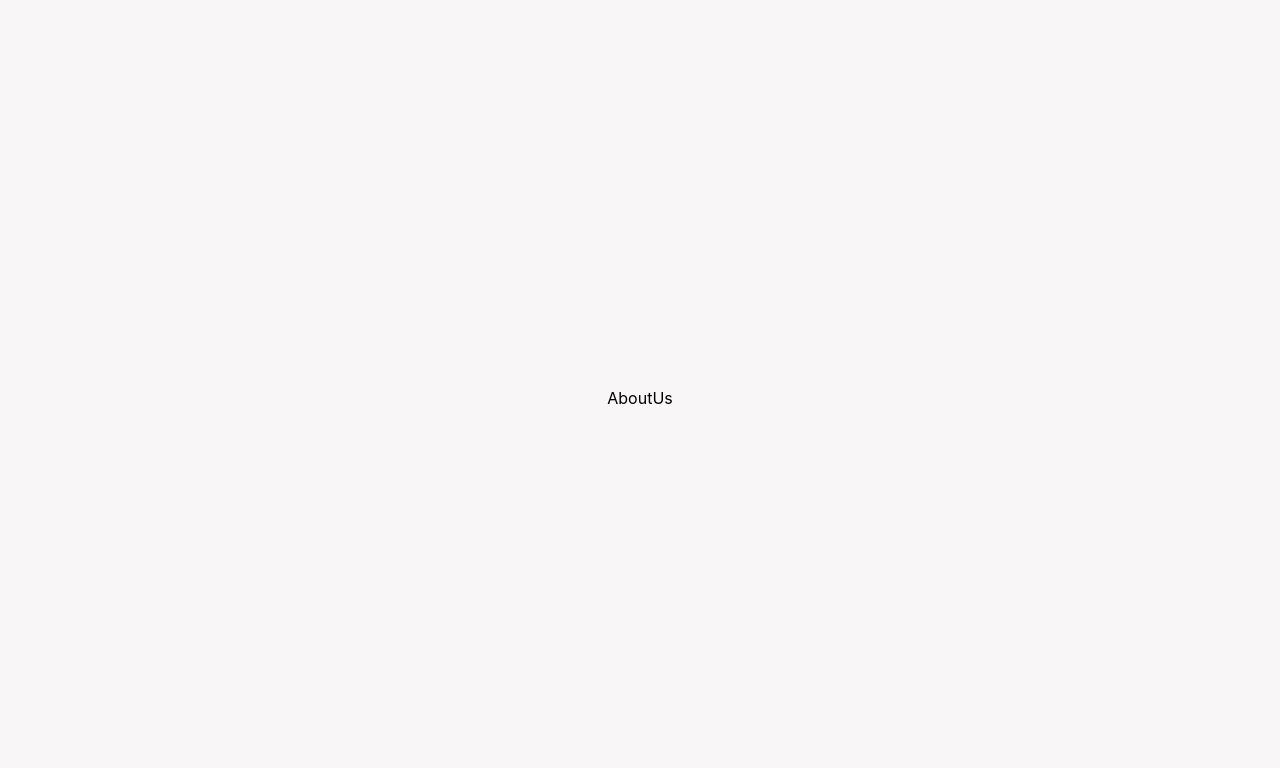
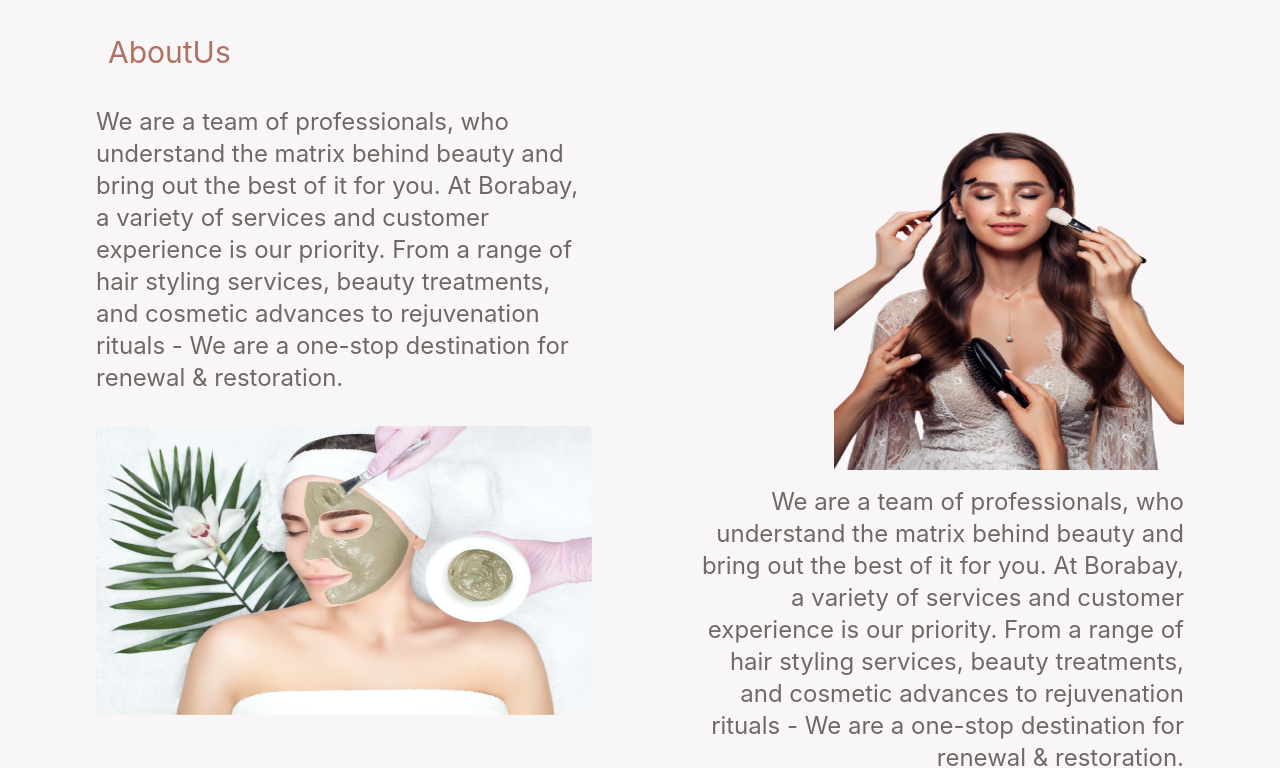
Before and after one commit to vamshikrishnatemp/borabay, a Next.js app: page / in a window 1280 px wide. Shown: the part 852-1620 px from the top of the page. Built offline with nearby package versions, Linux system fonts and the light colour scheme.

Commit message:
completed aboutus page

```diff
--- a/pages/about-us/index.js
+++ b/pages/about-us/index.js
@@ -1,9 +1,24 @@
 import React, { useState, useEffect } from 'react';
+import Image from 'next/image';
 
 function AboutUs(props) {
     return (
-        <div className={`w-full h-full flex justify-center items-center bg-borabayImpureWhite`} id='about-us'>
-            <span>AboutUs</span>
+        <div className={`w-full h-full flex flex-col gap-6 py-6 px-24 bg-borabayImpureWhite`} id='about-us'>
+            <span className='m-3 text-borabayBrown font-normal text-3xl'>AboutUs</span>
+            <div className='w-full h-[90%] flex flex-row flex-wrap md:flex-nowrap gap-24'>
+                <div className='w-1/2 flex flex-col gap-8'>
+                    <span className='text-borabayDarkBrown font-normal text-2xl'>We are a team of professionals, who understand the matrix behind beauty and bring out the best of it for you. At Borabay, a variety of services and customer experience is our priority. From a range of hair styling services, beauty treatments, and cosmetic advances to rejuvenation rituals - We are a one-stop destination for renewal & restoration.</span>
+                    <div className='w-[100%] h-[50%]'>
+                        <Image src={require('../../public/icons/facial-girl.png')} height={350} width={600} alt='facial-girl' />
+                    </div>
+                </div>
+                <div className='w-1/2 flex flex-col gap-4'>
+                    <div className='w-[100%] h-[60%] flex flex-row justify-end'>
+                        <Image src={require('../../public/icons/makeup-girl.png')} height={350} width={350} alt='makeup-girl' />
+                    </div>
+                    <span className='text-borabayDarkBrown font-normal text-2xl text-right'>We are a team of professionals, who understand the matrix behind beauty and bring out the best of it for you. At Borabay, a variety of services and customer experience is our priority. From a range of hair styling services, beauty treatments, and cosmetic advances to rejuvenation rituals - We are a one-stop destination for renewal & restoration.</span>
+                </div>
+            </div>
         </div>
     );
 }
--- a/pages/services/index.js
+++ b/pages/services/index.js
@@ -2,7 +2,7 @@ import React, { useState, useEffect } from 'react';
 
 function Services(props) {
     return (
-        <div className={`w-full h-full flex justify-center items-center bg-borabayImpureWhite`} id='services'>
+        <div className={`w-full h-full flex justify-center items-center bg-borabayImpureWhite border`} id='services'>
             <span>Services</span>
         </div>
     );
```
Also changed, not shown: public/icons/facial-girl.png (added), public/icons/makeup-girl.png (added).
